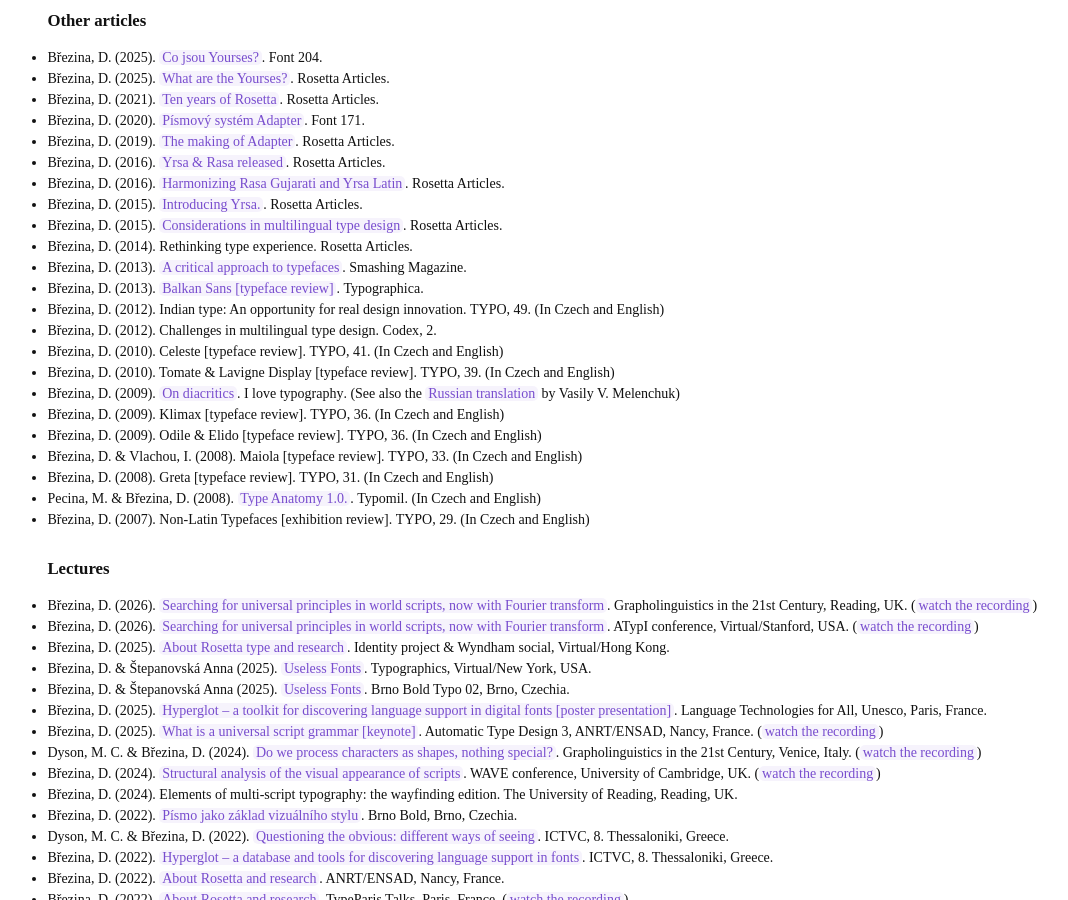
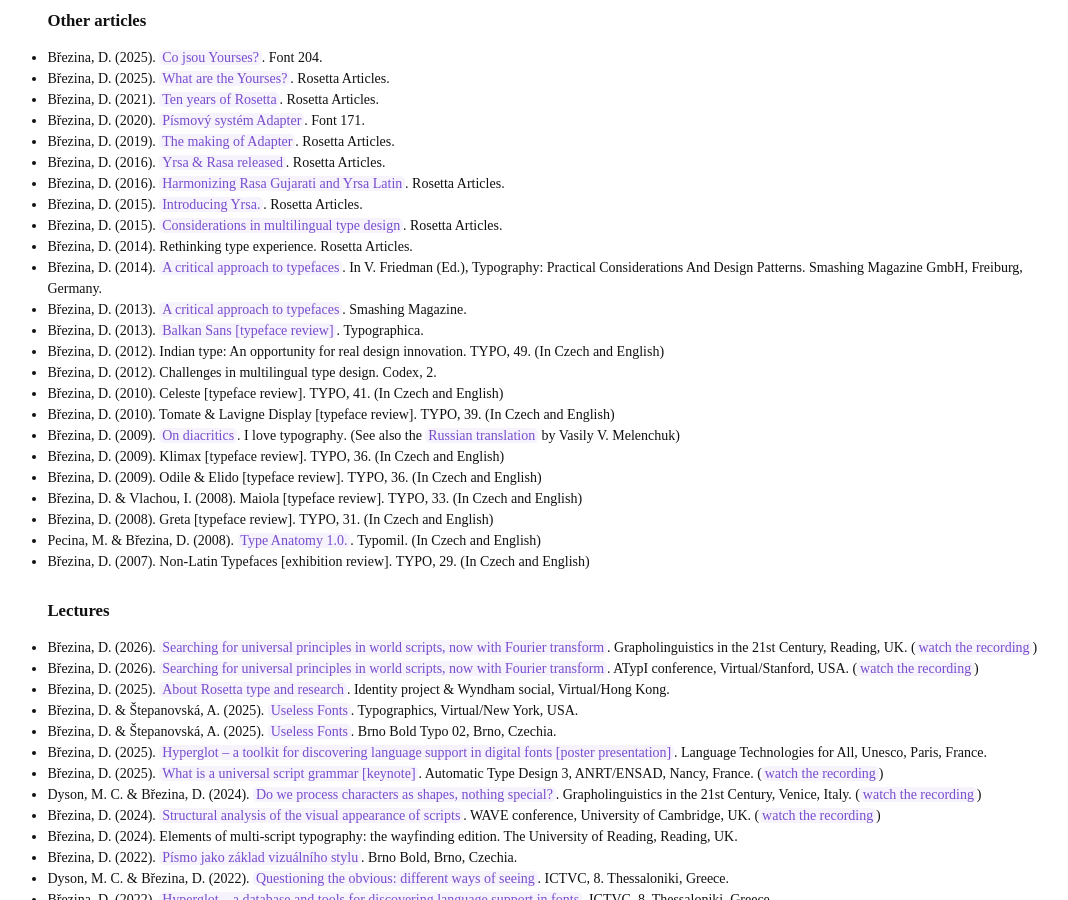
Before and after one commit to MrBrezina/mrbrezina.com, a Jekyll site: the page built from en/README.md, in a window 1280 px wide and 900 px high, scrolled down 1887 px. Shown: the whole window, without its empty margins (87-1155 px from the left). Built offline with Jekyll 4.4.1, drawn with Linux system fonts in a browser that asks for light colours; some web fonts are replaced.

Commit message:
Added a newly found old e-book

```diff
--- a/_data/data.yaml
+++ b/_data/data.yaml
@@ -166,6 +166,17 @@ categories:
   - authors:
     - Březina, David
     title: A critical approach to typefaces
+    editors:
+    - Friedman, Vitaly
+    publication: "Typography: Practical Considerations And Design Patterns"
+    publisher: Smashing Magazine GmbH
+    isbn: 978-3-94454076-4
+    location: Freiburg, Germany
+    date: 1. 1. 2014
+    url: http://www.smashingmagazine.com/2013/02/12/a-critical-approach-to-typefaces/
+  - authors:
+    - Březina, David
+    title: A critical approach to typefaces
     publication: Smashing Magazine
     date: 12. 2. 2013
     url: http://www.smashingmagazine.com/2013/02/12/a-critical-approach-to-typefaces/
@@ -291,7 +302,7 @@ categories:
     url: https://www.wyndhamsocial.com/social-happening-detail.php?id=100
   - authors:
     - Březina, David
-    - Štepanovská Anna
+    - Štepanovská, Anna
     title: Useless Fonts
     publisher: Typographics
     date: 23. 6. 2025
@@ -299,7 +310,7 @@ categories:
     url: https://2025.typographics.com/workshops/#useless-fonts
   - authors:
     - Březina, David
-    - Štepanovská Anna
+    - Štepanovská, Anna
     title: Useless Fonts
     publisher: Brno Bold Typo 02
     date: 15. 5. 2025
```
